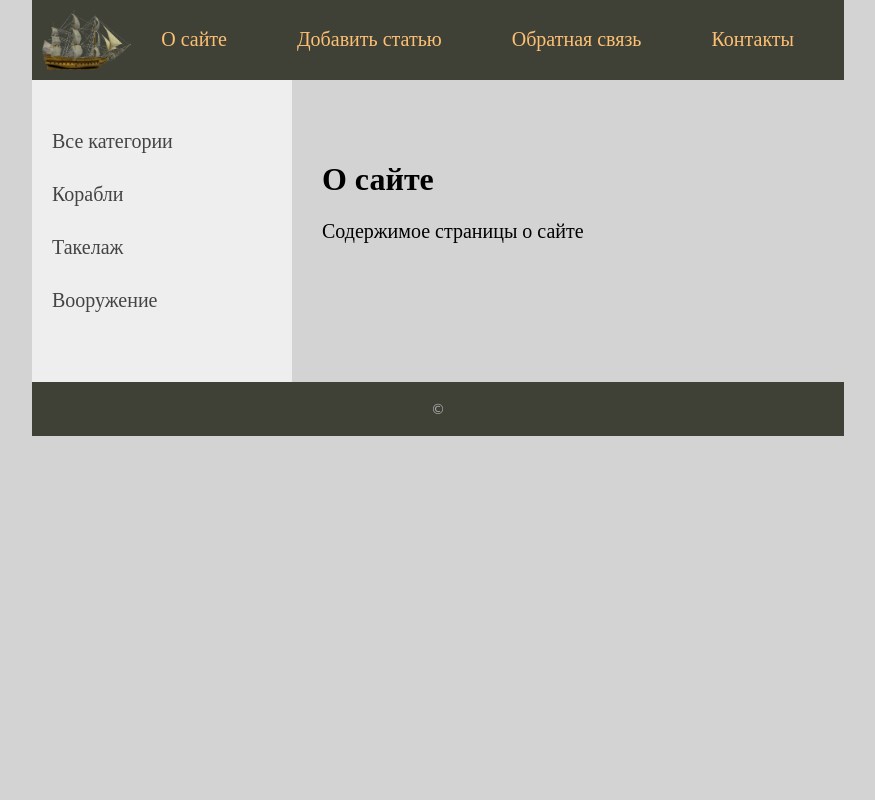
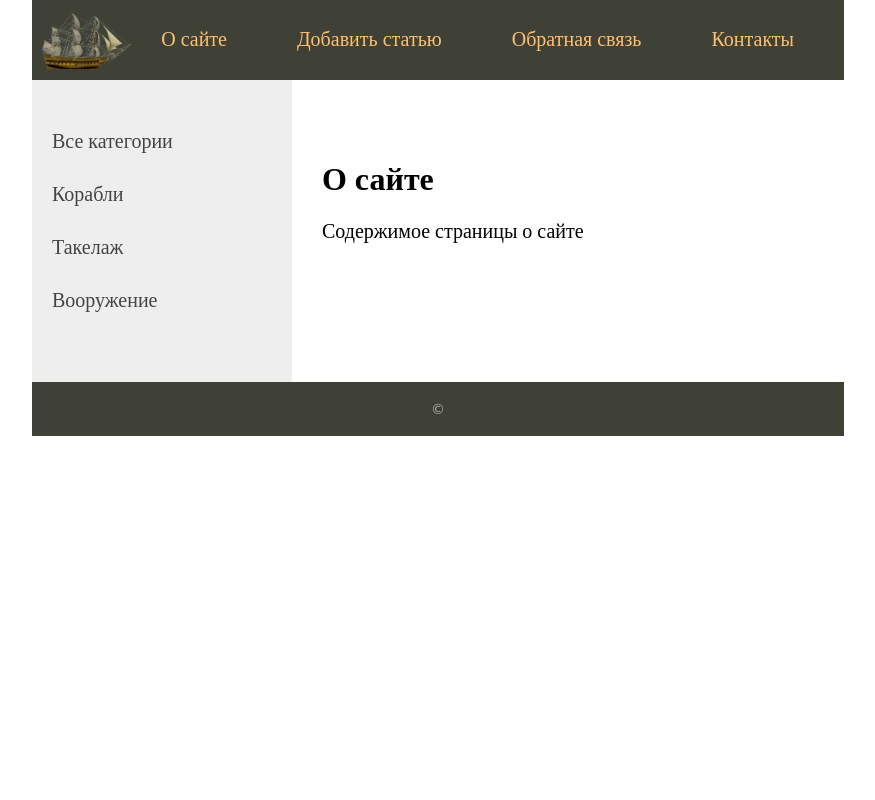
Before and after one commit to Vollmondo/djsite, a Django app: page /about/ in a window 1280 px wide. Shown: the whole page, without its empty margins (202-1077 px from the left). Run offline with Django 4.2, Linux system fonts and the light colour scheme; data comes from the database, SQL or seed files in the repository; both versions use the stored data as it was after the commit.

Commit message:
bd updated

```diff
--- a/wiki/static/wiki/css/styles.css
+++ b/wiki/static/wiki/css/styles.css
@@ -5,8 +5,7 @@ html, body{
 }
 
 body{
-    background-color: lightgrey;
-
+    background-color: #fff;
     display: flex;
     justify-content: center;
 }
--- a/wiki/templates/wiki/index.html
+++ b/wiki/templates/wiki/index.html
@@ -14,7 +14,7 @@
 					{% endif %}
 					<h2>{{p.title}}</h2>
 		{% autoescape off %}
-		{{p.content|linebreaks|truncatewords:50}}
+		{{p.content|linebreaks|truncatewords:30}}
 		{% endautoescape %}
 				<div class="clear"></div>
 				<p class="link-read-post"><a href="{{ p.get_absolute_url }}">Читать пост</a></p>
```
Also changed, not shown: db.sqlite3, media/photos/2023/08/07/nrIDRa7PKtM.jpg (deleted), media/photos/2023/08/07/tild3764-6463-4662-b437-393732616538__falconette_DkHNRVT.png (added), media/photos/2023/08/07/Стоячий_такелаж.svg_cxIXIt9.png (added).
